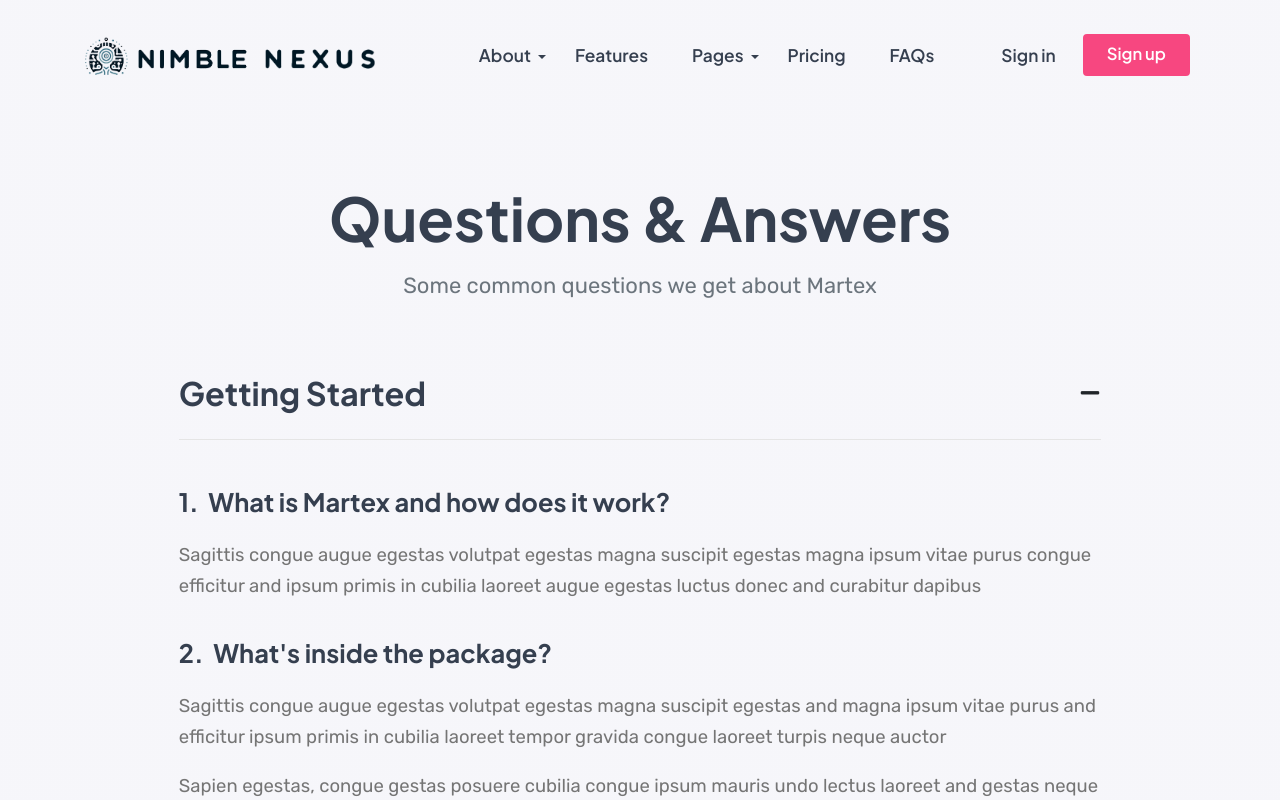
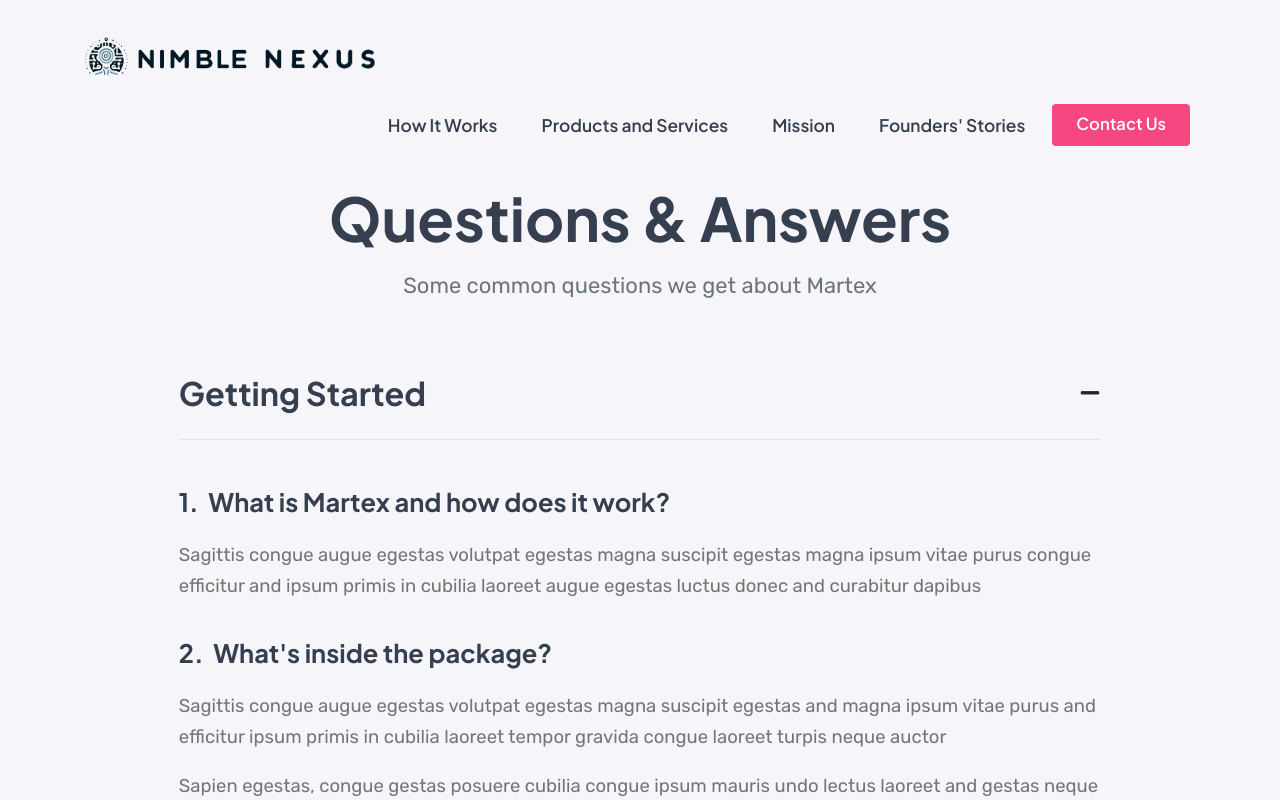
Before and after one commit to NimbleNexus/NimbleNexusWebsite, a Next.js app: page /faqs in a window 1280 px wide. Shown: the top 800 px of the page. Built offline with nearby package versions, Linux system fonts and the light colour scheme.

Commit message:
Nav: Changed contents and fixed behavior

```diff
--- a/components/layout/Menu.js
+++ b/components/layout/Menu.js
@@ -1,80 +1,22 @@
 import Link from "next/link"
 import { useRouter } from "next/router"
 
-export default function Menu() {
+export default function Menu({ isMobileMenu }) {
     const router = useRouter()
 
     return (
         <>
 
             <ul className="wsmenu-list nav-theme">
-                {/* DROPDOWN SUB MENU */}
-                <li aria-haspopup="true">
-                    <Link href="#" className="h-link">About <span className="wsarrow" /></Link>
-                    <ul className="sub-menu">
-                        <li aria-haspopup="true"><Link href="#lnk-1">Why Martex?</Link></li>
-                        <li aria-haspopup="true"><Link href="#lnk-2">Integrations</Link></li>
-                        <li aria-haspopup="true"><Link href="#lnk-3">How It Works</Link></li>
-                        <li aria-haspopup="true"><Link href="#features-2">Best Solutions</Link></li>
-                        <li aria-haspopup="true"><Link href="#reviews-1">Testimonials</Link></li>
-                    </ul>
-                </li>
-                {/* SIMPLE NAVIGATION LINK */}
-                <li className="nl-simple" aria-haspopup="true"><Link href="#features-6" className="h-link">Features</Link></li>
-                {/* MEGAMENU */}
-                <li aria-haspopup="true" className="mg_link"><Link href="#" className="h-link">Pages <span className="wsarrow" /></Link>
-                    <div className="wsmegamenu w-75 clearfix">
-                        <div className="container">
-                            <div className="row">
-                                {/* MEGAMENU LINKS */}
-                                <ul className="col-md-12 col-lg-3 link-list">
-                                    <li className="fst-li"><Link href="/about">About Us</Link></li>
-                                    <li><Link href="/team">Our Team</Link></li>
-                                    <li><Link href="/careers">Careers <span className="sm-info">4</span></Link></li>
-                                    <li><Link href="/career-role">Career Details</Link></li>
-                                    <li><Link href="/contacts">Contact Us</Link></li>
-                                </ul>
-                                {/* MEGAMENU LINKS */}
-                                <ul className="col-md-12 col-lg-3 link-list">
-                                    <li><Link href="/features">Core Features</Link></li>
-                                    <li className="fst-li"><Link href="/projects">Our Projects</Link></li>
-                                    <li><Link href="/project-details">Project Details</Link></li>
-                                    <li><Link href="/reviews">Testimonials</Link></li>
-                                    <li><Link href="/download">Download Page</Link></li>
-                                </ul>
-                                {/* MEGAMENU LINKS */}
-                                <ul className="col-md-12 col-lg-3 link-list">
-                                    <li className="fst-li"><Link href="/pricing-1">Pricing Page #1</Link></li>
-                                    <li><Link href="/pricing-2">Pricing Page #2</Link></li>
-                                    <li><Link href="/faqs">FAQs Page</Link></li>
-                                    <li><Link href="/help-center">Help Center</Link></li>
-                                    <li><Link href="/404">404 Page</Link></li>
-                                </ul>
-                                {/* MEGAMENU LINKS */}
-                                <ul className="col-md-12 col-lg-3 link-list">
-                                    <li className="fst-li"><Link href="/blog-listing">Blog Listing</Link></li>
-                                    <li><Link href="/single-post">Single Blog Post</Link></li>
-                                    <li><Link href="/login-2">Login Page</Link></li>
-                                    <li><Link href="/signup-2">Signup Page</Link></li>
-                                    <li><Link href="/reset-password">Reset Password</Link></li>
-                                </ul>
-                            </div> {/* End row */}
-                        </div> {/* End container */}
-                    </div> {/* End wsmegamenu */}
-                </li> {/* END MEGAMENU */}
-                {/* SIMPLE NAVIGATION LINK */}
-                <li className="nl-simple" aria-haspopup="true"><Link href="/pricing-1" className="h-link">Pricing</Link></li>
-                {/* SIMPLE NAVIGATION LINK */}
-                <li className="nl-simple" aria-haspopup="true"><Link href="#faqs-3" className="h-link">FAQs</Link>
-                </li>
-                {/* SIGN IN LINK */}
-                <li className="nl-simple reg-fst-link mobile-last-link" aria-haspopup="true">
-                    <Link href="/login-2" className="h-link">Sign in</Link>
-                </li>
-                {/* SIGN UP BUTTON */}
-                <li className="nl-simple" aria-haspopup="true">
-                    <Link href="/signup-2" className="btn r-04 btn--theme hover--tra-white last-link">Sign
-                        up</Link>
+                {isMobileMenu && (
+                    <li className="nl-simple" aria-haspopup="false"><Link href="#top" className="h-link">Home</Link></li>
+                )}
+                <li className="nl-simple" aria-haspopup="false"><Link href="#how-it-works" className="h-link">How It Works</Link></li>
+                <li className="nl-simple" aria-haspopup="false"><Link href="#products-and-services" className="h-link">Products and Services</Link></li>
+                <li className="nl-simple" aria-haspopup="false"><Link href="#mission" className="h-link">Mission</Link></li>
+                <li className="nl-simple" aria-haspopup="false"><Link href="#founders-stories" className="h-link">Founders' Stories</Link></li>
+                <li className="nl-simple" aria-haspopup="false">
+                    <Link href="#contact-us" className="btn r-04 btn--theme hover--tra-white last-link">Contact Us</Link>
                 </li>
             </ul>
         </>
--- a/components/layout/header/Header1.js
+++ b/components/layout/header/Header1.js
@@ -1,10 +1,15 @@
 import Link from "next/link"
 import Menu from "../Menu"
-import MobileMenu from "../MobileMenu"
 export default function Header1({ scroll, isMobileMenu, handleMobileMenu, headerCls }) {
+    const navClick = (event) => {
+        if (isMobileMenu && event.target.tagName === "A") {
+            handleMobileMenu(event)
+        }
+    }
     return (
         <>
             <header id="header" className={`tra-menu white-scroll ${headerCls ? headerCls : ""}`}>
+                <a name="top"></a>
                 <div className="header-wrapper">
                     {/* MOBILE HEADER */}
                     <div className="wsmobileheader clearfix">
@@ -16,18 +21,18 @@ export default function Header1({ scroll, isMobileMenu, handleMobileMenu, header
                         <div className="wsmainwp clearfix">
                             {/* HEADER BLACK LOGO */}
                             <div className="desktoplogo">
-                                <Link href="#hero-1" className="logo-black">
+                                <Link href="#top" className="logo-black">
                                     <img className="light-theme-img" src="/images/nimble-nexus-logo-on-light-horizontal.png" alt="logo" />
                                     <img className="dark-theme-img" src="/images/nimble-nexus-logo-on-dark-horizontal.png" alt="logo" />
                                 </Link>
                             </div>
                             {/* HEADER WHITE LOGO */}
                             <div className="desktoplogo">
-                                <Link href="#hero-1" className="logo-white"><img src="/images/logo-white.png" alt="logo" /></Link>
+                                <Link href="#top" className="logo-white"><img src="/images/logo-white.png" alt="logo" /></Link>
                             </div>
                             {/* MAIN MENU */}
-                            <nav className="wsmenu clearfix" style={{ height: `${isMobileMenu ? "100vh" : ""}` }}>
-                                {isMobileMenu ? <MobileMenu /> : <Menu />}
+                            <nav className="wsmenu clearfix" style={{ height: `${isMobileMenu ? "100vh" : ""}` }} onClick={navClick}>
+                                <Menu isMobileMenu={isMobileMenu} />
                             </nav> {/* END MAIN MENU */}
                         </div>
                     </div> {/* END NAVIGATION MENU */}
--- a/components/sections/HowItWorks.js
+++ b/components/sections/HowItWorks.js
@@ -3,7 +3,7 @@
 export default function Features6_3() {
     return (
         <>
-            <section id="features-6" className="pb-100 features-section division">
+            <section id="features-6" className="pt-100 pb-100 features-section division">
                 <div className="container">
                     {/* <div class="text-center">
                         <p className="s-21 color--grey">Our AI solutions are easy as 1-2-3</p>
--- a/public/css/menu.css
+++ b/public/css/menu.css
@@ -11,6 +11,10 @@
 /*------------------------------------------*/
 /*  Desktop Base CSS
 --------------------------------------------*/
+
+a[name] {
+  scroll-margin: 80px;
+}
 
 .wsmenu html,
 .wsmenu body,
```
Also changed, not shown: pages/index.js (+6 -1 lines), public/css/responsive.css.
